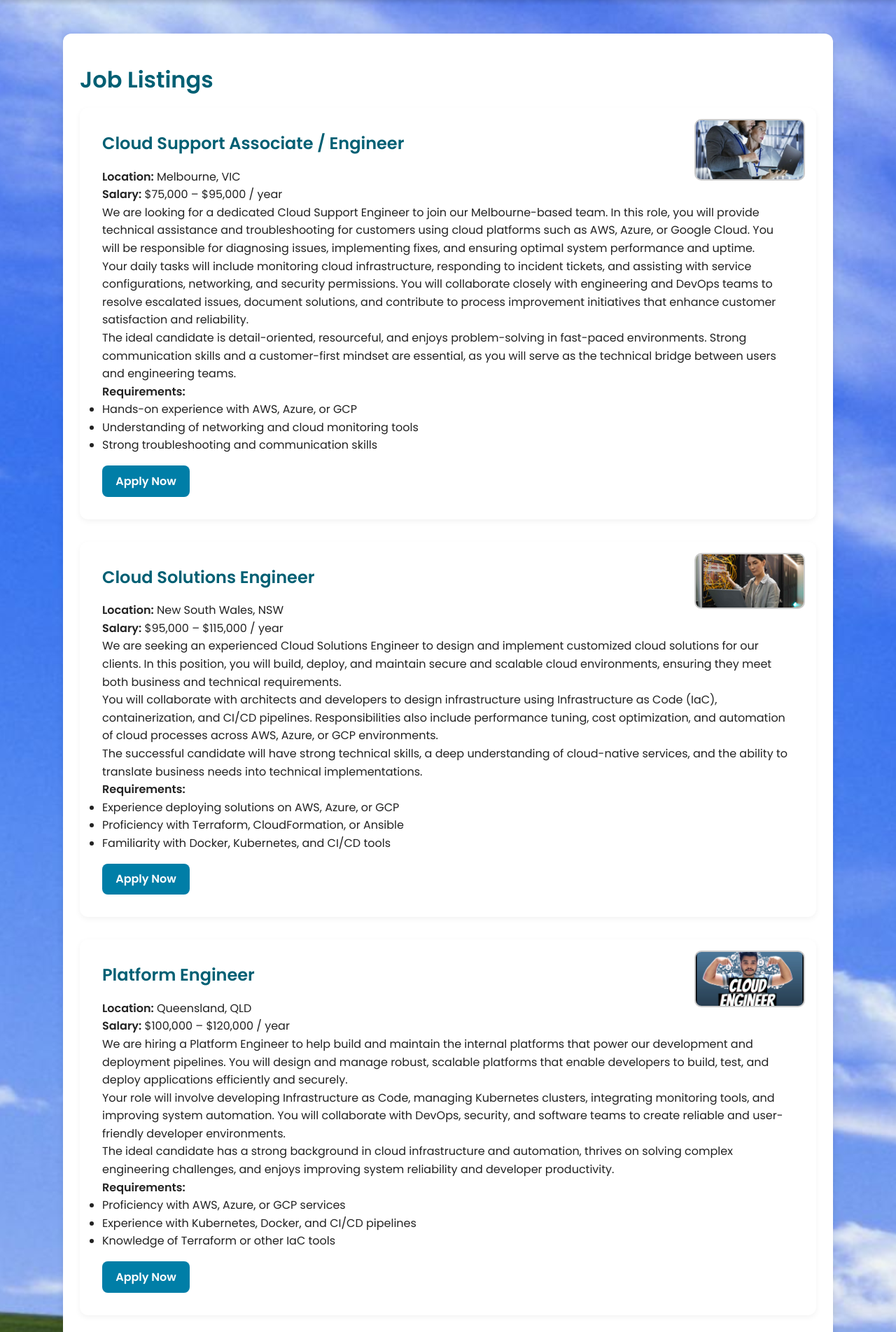
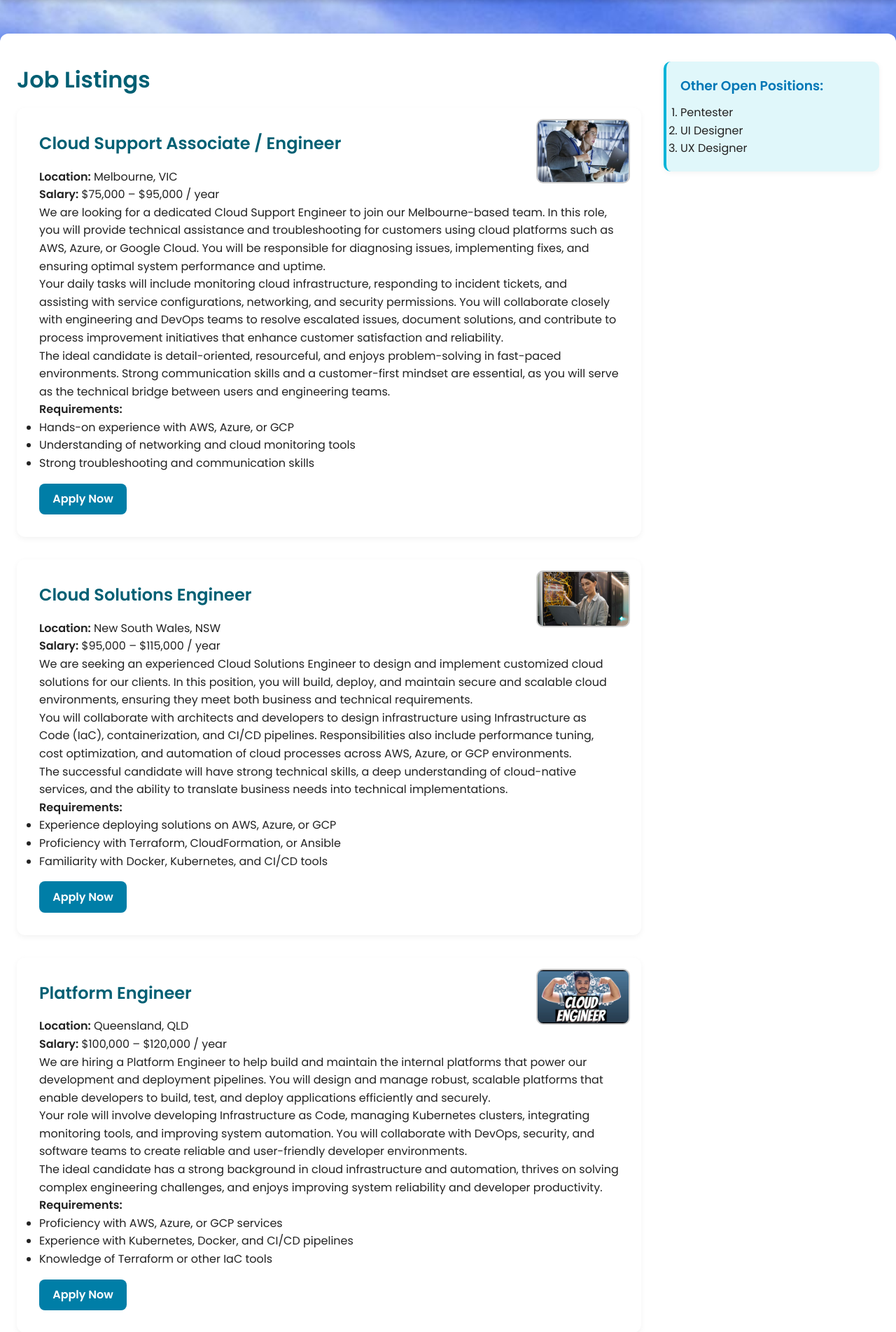
Before and after one commit to 106215431/COS10026-Project-Part-2, a PHP site: page /project1/jobs.html in a window 1280 px wide. Shown: the part 74-1977 px from the top of the page at 70% size. Run offline with PHP 8.4, Linux system fonts and the light colour scheme.

Commit message:
Fixed the aside

```diff
--- a/project1/jobs.html
+++ b/project1/jobs.html
@@ -20,6 +20,8 @@
             <hr/>
         </header>
     <main>
+        <div class="job-layout">
+        <div class="job-list">
         <h1 id="h1">Job Listings</h1>
         <article class="job-card-listing" id="cloud-support">
             <div>
@@ -111,6 +113,7 @@
             </div>
             <img src="/images/cloud-consultant.jpg" alt="Cloud Consultant" class="job-icon-listing">
         </article>
+        </div>
         <aside>
             <h3>Other Open Positions:</h3>
             <ol>
@@ -119,6 +122,7 @@
                 <li>UX Designer</li>
             </ol>
         </aside>
+        </div>
     </main>
         <footer class="footer">
             <div id="contact">
--- a/styles/styles.css
+++ b/styles/styles.css
@@ -88,7 +88,7 @@ hr {
 
 /* === Main Content === */
 main {
-    max-width: 1100px;
+    max-width: 1500px;
     width: 100%;
     margin: 100px auto;
     padding: 2.5rem 1.5rem;
@@ -131,6 +131,7 @@ main {
     margin-bottom: 1rem;
 }
 
+/*Displays job images for job cards on the top right*/
 .job-icon-listing {
     position: absolute;
     top: 1rem;
@@ -140,6 +141,21 @@ main {
     border: 2px solid #ccc;
 }
 
+/*Flex display to keep job cards and aside on the same row*/
+.job-layout {
+    display: flex;
+    align-items: flex-start;
+    gap: 2rem;
+}
+
+/*Keeps job cards in the 75% of the web page*/
+.job-list {
+    flex: 1;
+    display: flex;
+    flex-direction: column;
+}
+
+/*Apply button styling*/
 .apply-button, .apply-btn {
     display: inline-block;
     margin-top: 1em;
@@ -151,21 +167,22 @@ main {
     font-weight: 600;
     transition: background 0.3s ease;
 }
+
+/*Apply button hover effect*/
 .apply-button:hover, .apply-btn:hover {
     background-color: #0f8b8d;
     color: #fff;
 }
 
-/* === Sidebar === */
+/*Aside that takes up 25% of the job listing page*/
 aside {
     background: #e0f7fa;
     border-left: 4px solid #00b4d8;
     padding: 20px;
     border-radius: 10px;
-    margin: 40px auto;
     box-shadow: 0 2px 8px rgba(0,0,0,0.05);
-    max-width: 350px;
-    width: 100%;
+    width: 25%;
+    flex-shrink: 0;
 }
 
 aside h3 {
```
Also changed, not shown: 1 other file.
